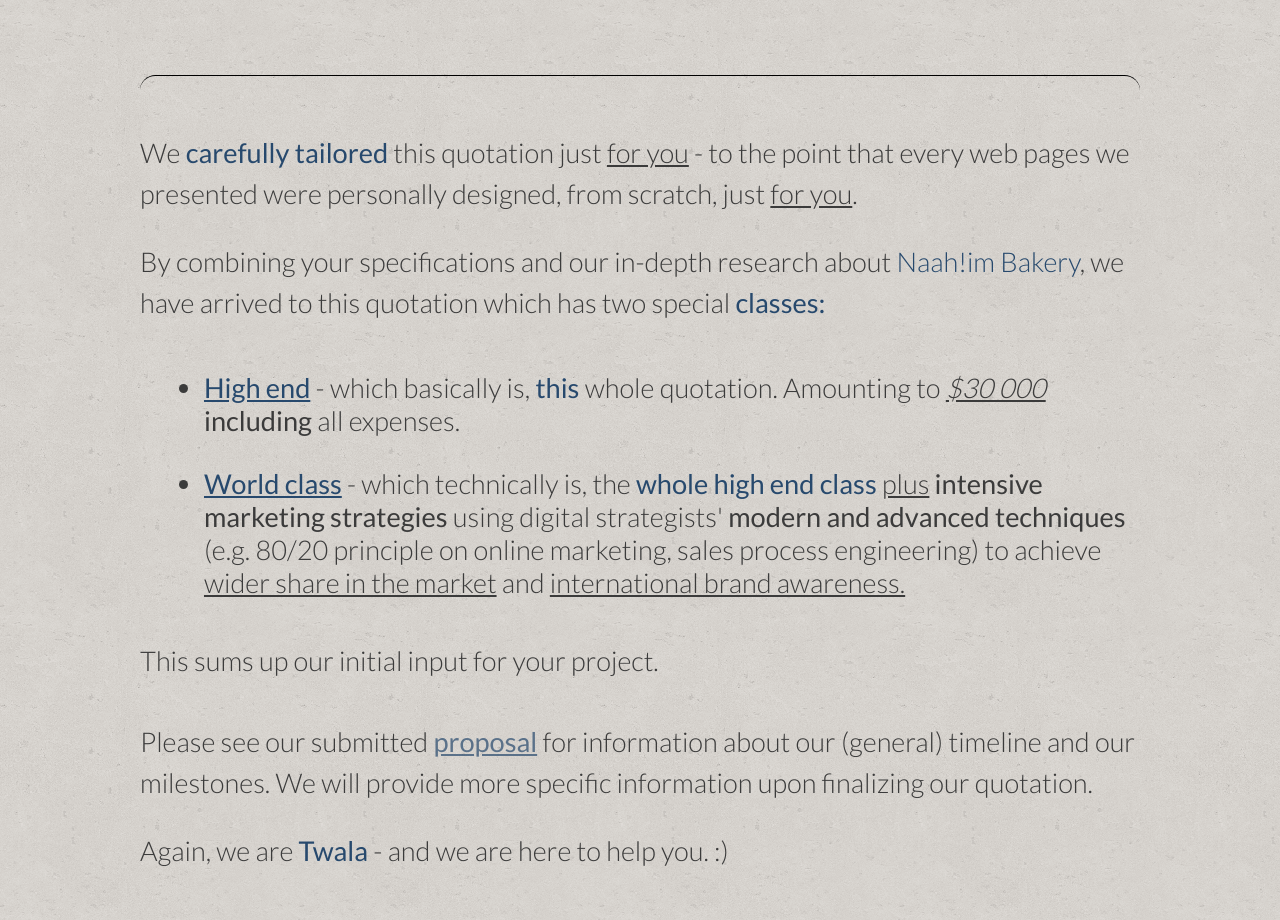
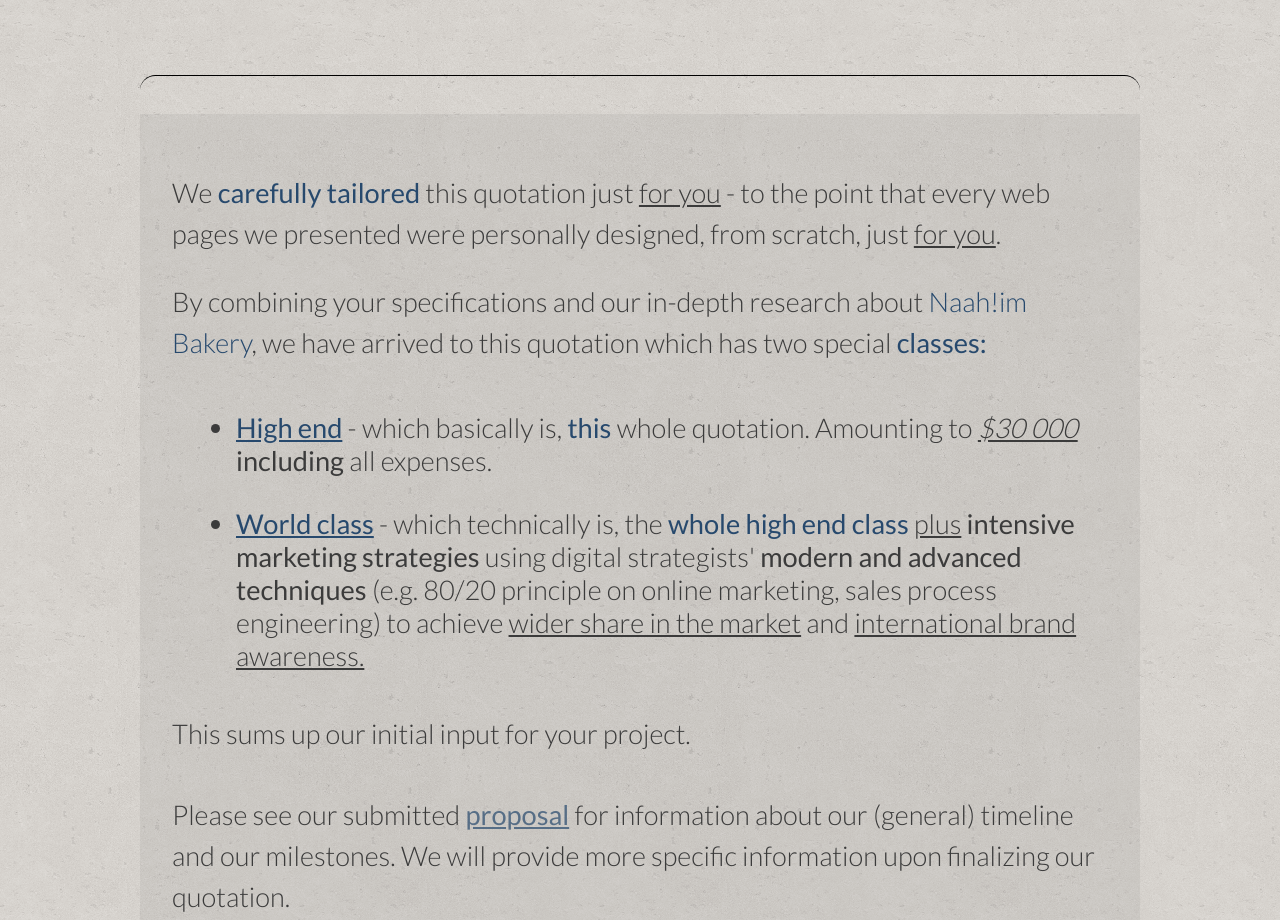
Before and after one commit to twala/quotation, a plain HTML site: page index.html in a window 1280 px wide. Shown: the part 2640-3560 px from the top of the page. Drawn offline with nearby package versions, Linux system fonts and the light colour scheme.

Commit message:
Add files via upload

```diff
--- a/css/component.css
+++ b/css/component.css
@@ -60,6 +60,8 @@
 	transition: color 0.3s;
 	font-weight: 300;
 	color: #3b3b3b;
+
+	pointer-events: none;
 }
 
 .ac-custom input[type="checkbox"],
--- a/css/twala.css
+++ b/css/twala.css
@@ -244,3 +244,8 @@ input[type="submit"]:active {
     	padding: 7em 3em;
 	}
 }
+
+.closing-notes {
+    background: rgba(111, 111, 111, 0.1);
+    padding: 2em;
+}
```
